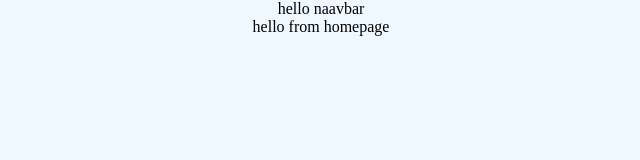
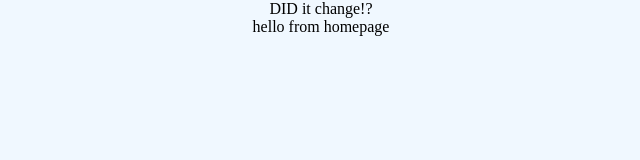
Before and after one commit to Vedant00/Corporative-and-Self-help-commerce, a React (Create React App) app in the folder corporative-and-self-help-platform/: page / in a window 1280 px wide. Shown: the top 160 px of the page, without its empty margins (319-959 px from the left). Built offline with nearby package versions, Linux system fonts and the light colour scheme.

Commit message:
third update

```diff
--- a/corporative-and-self-help-platform/src/components/NavBar.jsx
+++ b/corporative-and-self-help-platform/src/components/NavBar.jsx
@@ -1,11 +1,10 @@
 import React from "react";
-import styled from "styled-components";
 
 
 function NavBar(props){
 
     return <div>
-        hello naavbar
+        DID it change!?
     </div>
 
 
```
